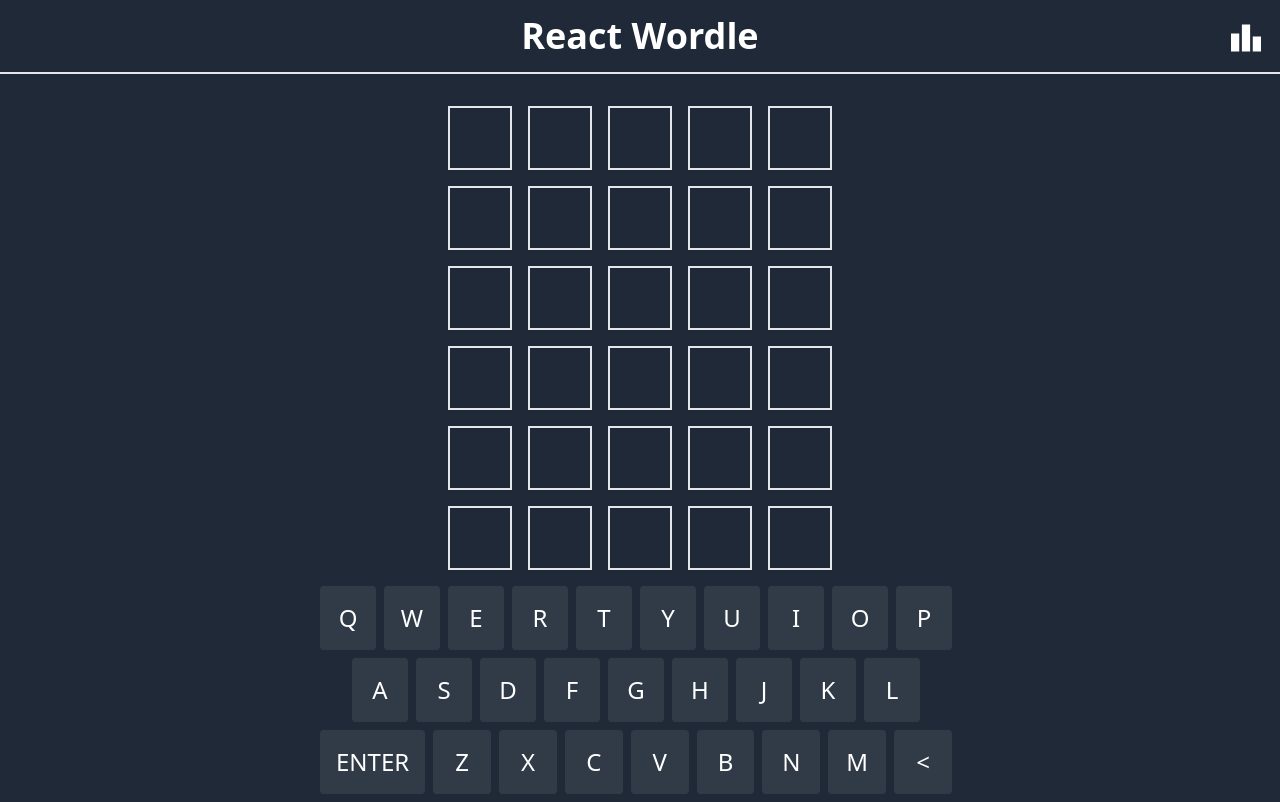
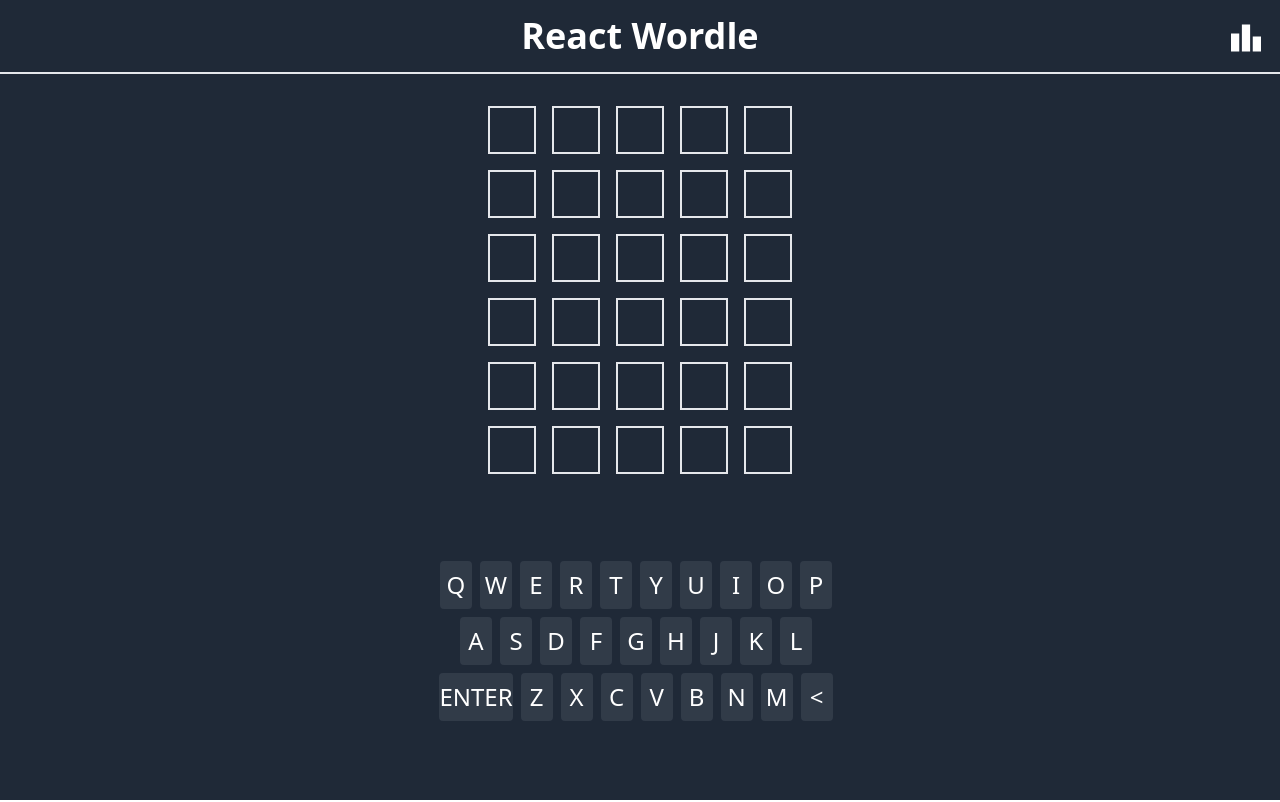
Before and after one commit to robivr/react-wordle, a React (Vite) app: page / in a window 1280 px wide. Built offline with nearby package versions, Linux system fonts and the light colour scheme.

Commit message:
added some scaling to deal with scaled screens

```diff
--- a/src/components/Keyboard/Keyboard.tsx
+++ b/src/components/Keyboard/Keyboard.tsx
@@ -16,7 +16,7 @@ const Keyboard = (props: KeyboardProps) => {
     props.onKeyPress(button.value);
   };
 
-  const buttonClass = `rounded uppercase bg-gray-600/40 h-12 w-8 mr-1 mb-2 min-w-fit text-white text-xl lg:h-16 lg:w-14 lg:text-2xl lg:p-4 lg:mr-2 flex-1`;
+  const buttonClass = `rounded uppercase bg-gray-600/40 h-12 w-8 mr-1 mb-2 min-w-fit text-white text-xl lg:h-16 lg:w-14 lg:text-2xl lg:p-4 lg:mr-2 flex-1 scaled:h-12 scaled:w-8 scaled:p-0`;
 
   const row1Keys = ['q', 'w', 'e', 'r', 't', 'y', 'u', 'i', 'o', 'p'];
   const row2Keys = ['a', 's', 'd', 'f', 'g', 'h', 'j', 'k', 'l'];
--- a/src/components/Word/Letter.tsx
+++ b/src/components/Word/Letter.tsx
@@ -11,7 +11,7 @@ const Letter = (props: LetterProps) => {
   return (
     <div
       className={
-        `border flex items-center justify-center w-14 h-14 cursor-default text-white text-3xl lg:w-[min(10%, 5rem)] lg:h-[min(10%, 5rem)] lg:text-4xl lg:border-2 uppercase lg:h-16 lg:w-16` +
+        `border flex items-center justify-center w-14 h-14 cursor-default text-white text-3xl lg:w-[min(10%, 5rem)] lg:h-[min(10%, 5rem)] lg:text-4xl lg:border-2 uppercase lg:h-16 lg:w-16 scaled:h-12 scaled:w-12` +
         (props.flip
           ? ` delay-animation-${props.animationDelay} flip-bg-${props.color}`
           : '')
--- a/tailwind.config.cjs
+++ b/tailwind.config.cjs
@@ -14,6 +14,11 @@ module.exports = {
       gridTemplateColumns: {
         header: '1fr 3fr 1fr',
       },
+      screens: {
+        scaled: {
+          raw: '(max-height: 800px)',
+        },
+      },
     },
   },
   plugins: [],
```
